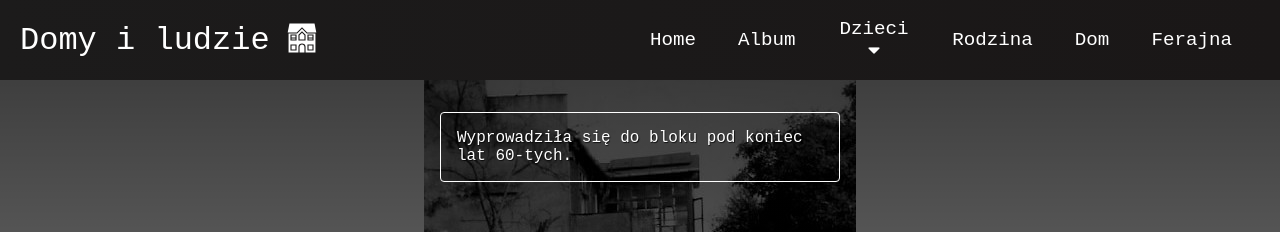
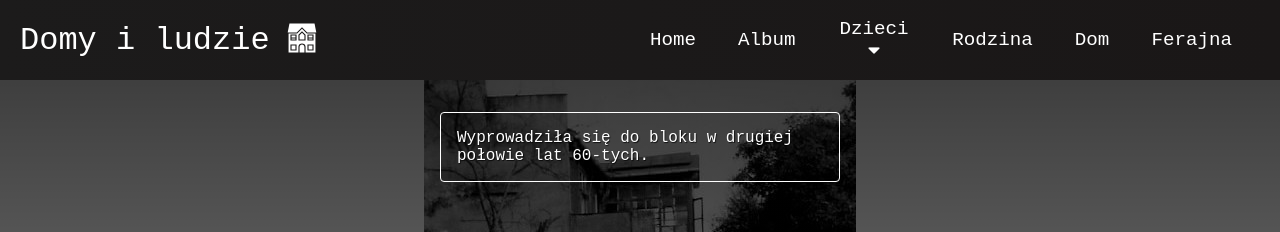
Before and after one commit to AdamBabinicz/dom, a React (Create React App) app: page /ania in a window 1280 px wide. Shown: the top 232 px of the page. Built offline with nearby package versions, Linux system fonts and the light colour scheme; a web font is replaced by a local one.

Commit message:
zmiana tekstu

```diff
--- a/src/components/pages/Ania.js
+++ b/src/components/pages/Ania.js
@@ -4,7 +4,7 @@ import "../../App.css";
 export default function Ania() {
   return (
     <div className="design">
-      <p>Wyprowadziła się do bloku pod koniec lat 60-tych.</p>
+      <p>Wyprowadziła się do bloku w drugiej połowie lat 60-tych.</p>
       <h1>Ania</h1>
     </div>
   );
```
